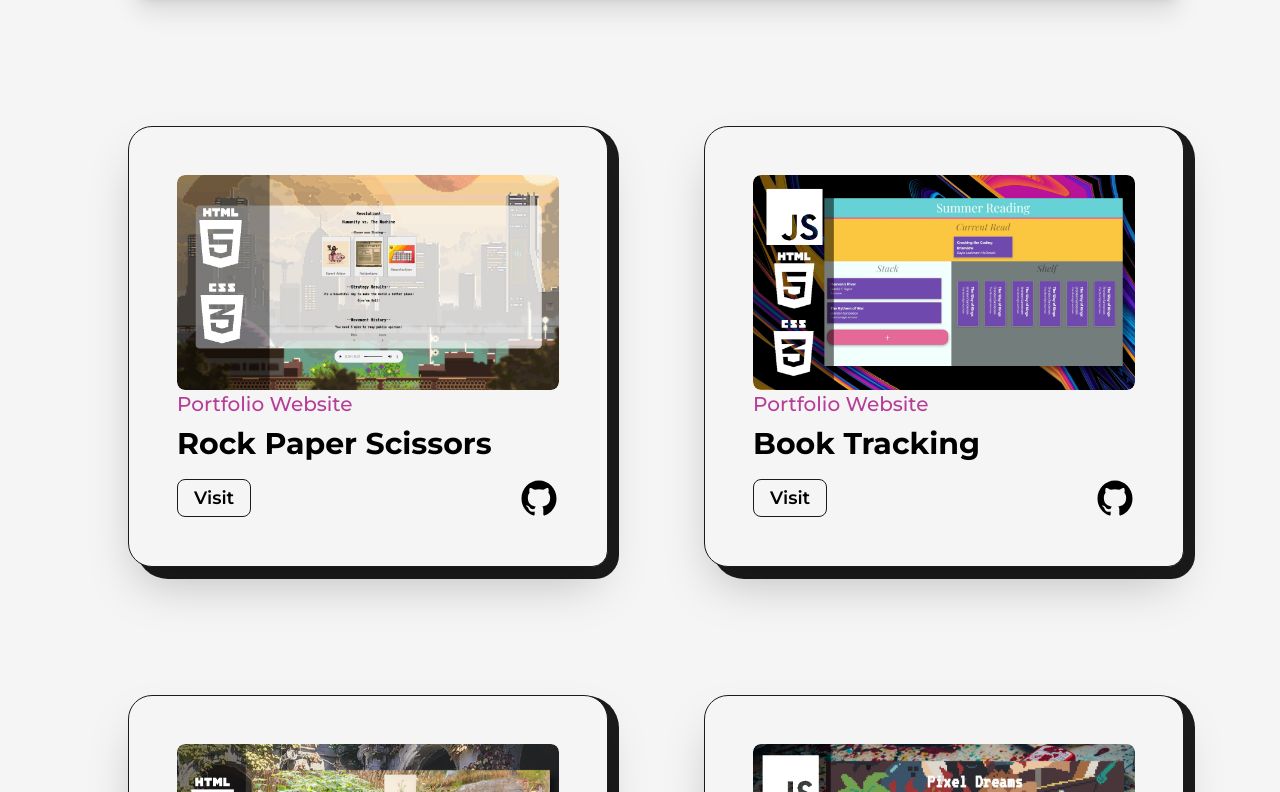
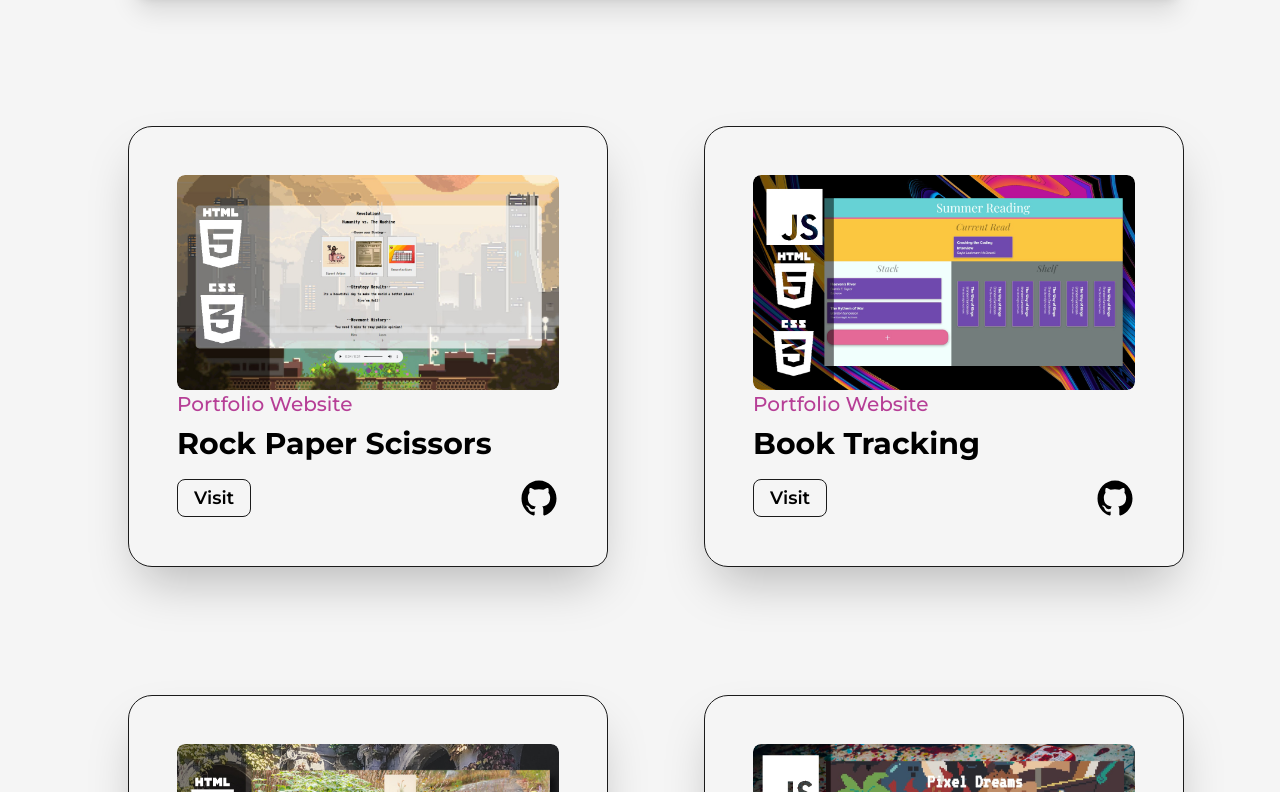
Before and after one commit to DeadChannelDice/nextJS-portfolio, a Next.js app: page /projects in a window 1280 px wide. Shown: the part 1168-1960 px from the top of the page. Built offline with nearby package versions, Linux system fonts and the light colour scheme.

Commit message:
Removed frame detail from minor projects.

```diff
--- a/src/pages/projects.js
+++ b/src/pages/projects.js
@@ -78,7 +78,7 @@ const FeaturedIDProject =( {type, title, summary, img, link} ) => {
 const MinorProject = ({title, type, img, link, github}) => {
     return (
         <article className='w-full flex flex-col items-center justify-between rounded-3xl rounded-br-2xl border border-solid border-dark bg-light shadow-2xl p-12 relative'>
-            <div className='absolute top-0 -right-3 -z-10 w-[101%] h-[103%] rounded-[2rem] bg-dark rounded-br-3xl' />
+
             <Link href={link} target='_blank' className='w-full cursor-pointer overflow-hidden rounded-lg'>
                 <FramerImage src={img} alt={title}
                 className='w-full h-auto rounded-lg'
```
